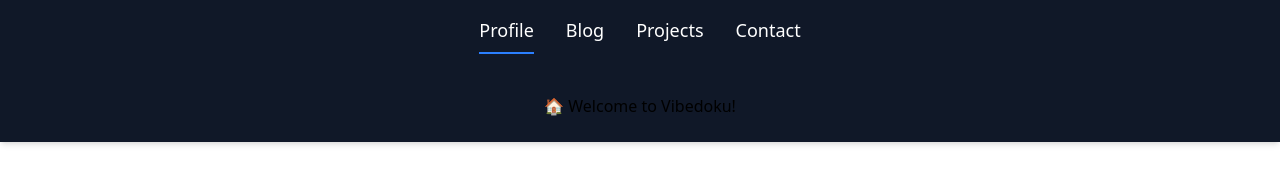
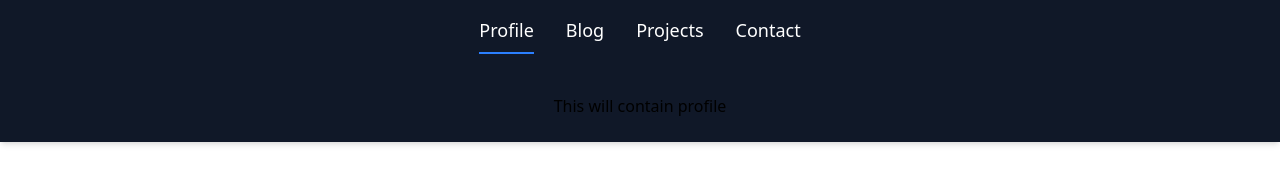
Before and after one commit to Catacomba/catacomba.github.io, a React (Vite) app: page / in a window 1280 px wide. Both pictures are taken after a click on the button "Profile". Shown: the top 184 px of the page. Built offline with nearby package versions, Linux system fonts and the light colour scheme.

Commit message:
Change text

```diff
--- a/src/App.jsx
+++ b/src/App.jsx
@@ -32,10 +32,10 @@ const App = () => {
       </div>
 
       <div className="p-6 text-center">
-        {activeTab === Tab.PROFILE && <p>🏠 Welcome to Vibedoku!</p>}
-        {activeTab === Tab.BLOG && <div> <VibeDoku /> </div>}
-        {activeTab === Tab.PROJECTS && <p>🏆 Top scores will show here.</p>}
-        {activeTab === Tab.CONTACT && <p>⚙️ Customize your experience.</p>}
+        {activeTab === Tab.PROFILE && <p> This will contain profile </p>}
+        {activeTab === Tab.BLOG && <div> This will contain blogs </div>}
+        {activeTab === Tab.PROJECTS && <p><VibeDoku /> </p>}
+        {activeTab === Tab.CONTACT && <p> This will contain contact information </p>}
       </div>
     </div>
   );
```
